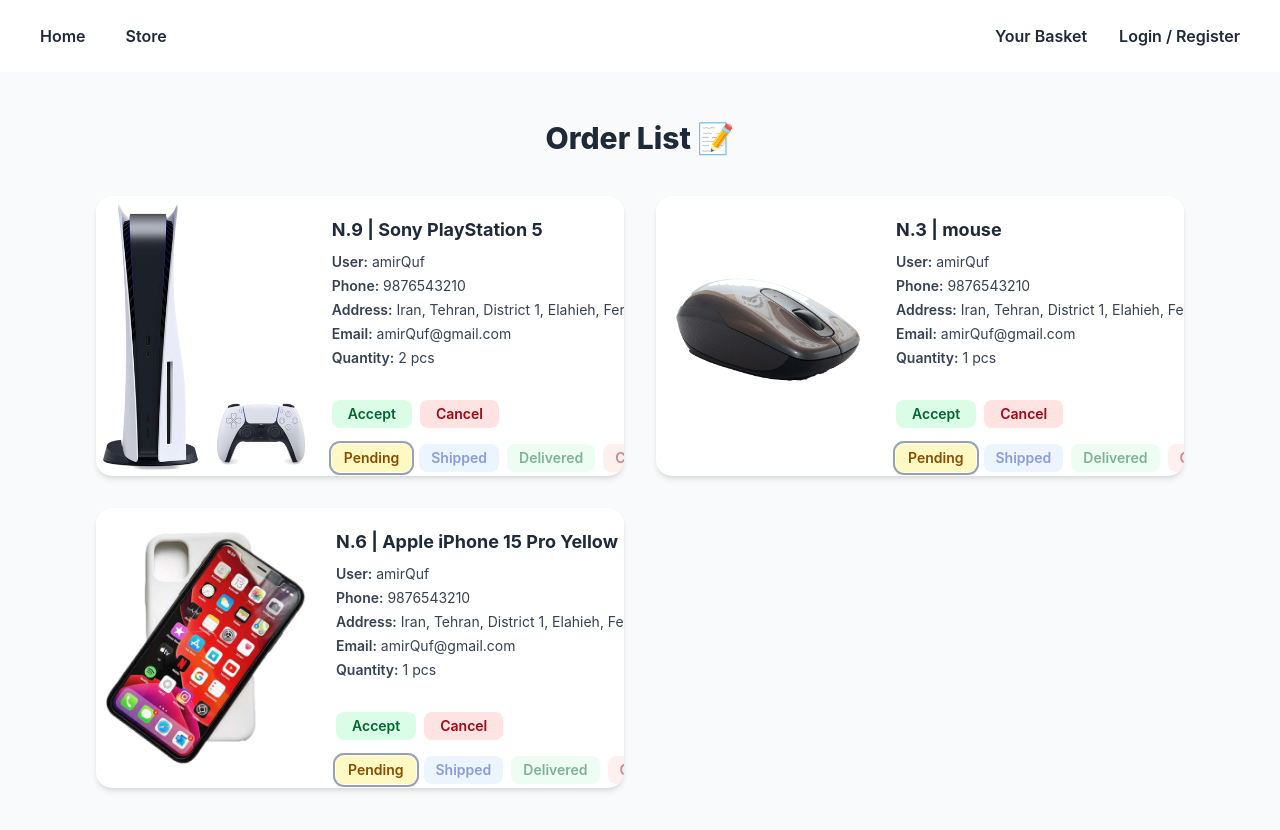
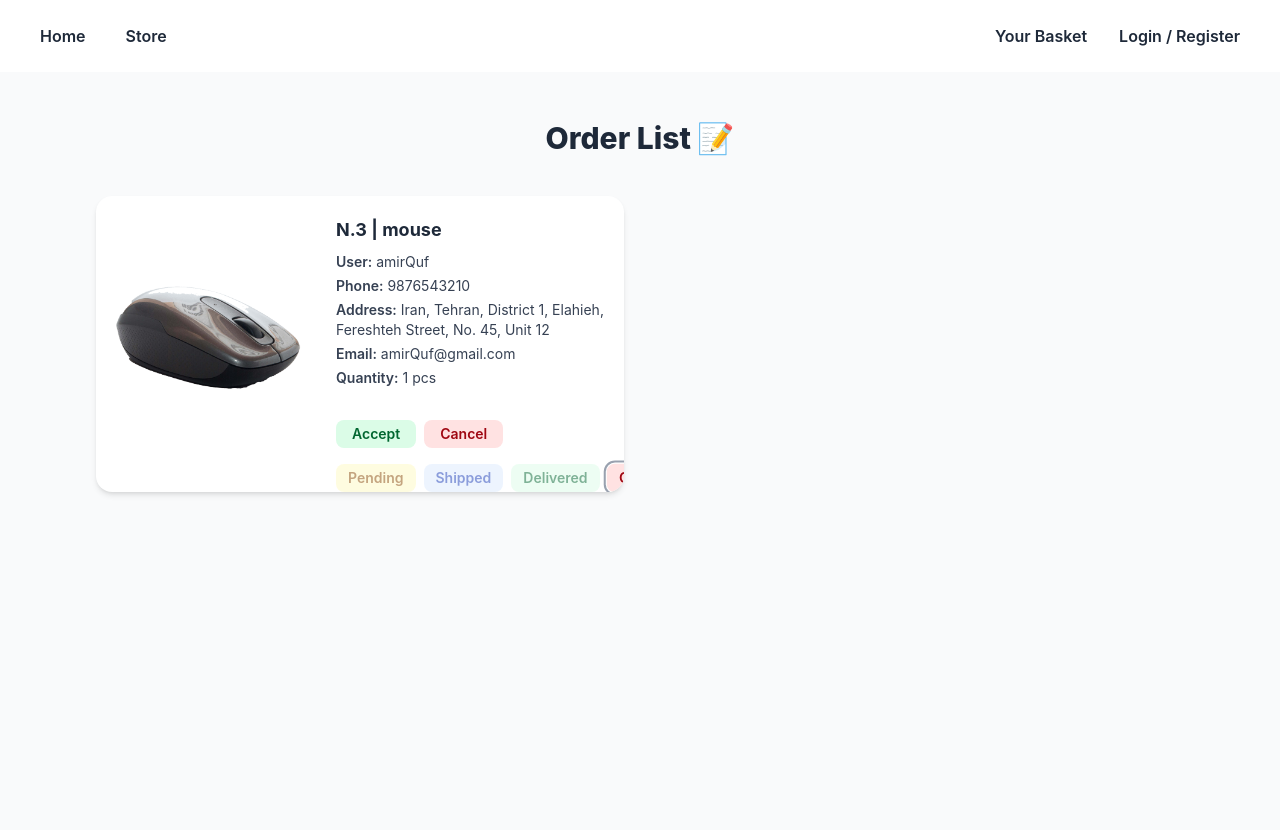
Before and after one commit to developer-iko-mike/NextShop, a Next.js app: page /CMS/orders in a window 1280 px wide. Shown: the top 830 px of the page. Built offline with nearby package versions, Linux system fonts and the light colour scheme; data requests are answered from the project's data file.

Commit message:
handle logic ordre components

```diff
--- a/src/Components/Header.tsx
+++ b/src/Components/Header.tsx
@@ -7,6 +7,7 @@
 import { useEffect, useState } from "react";
 import axios from "axios";
 import { IAdmin } from "./types";
+import { aurl } from "./utiles";
 
 interface INavItems {
   name: string;
@@ -91,7 +92,7 @@
   useEffect(() => {
     const checkUserIsAdmin = async () => {
       if (user) {
-        const { data } = await axios("http://localhost:3001/admins");
+        const { data } = await axios(aurl);
         const isAdmin = data.find((item: IAdmin) => item.gmail === user?.gmail);
 
         if (isAdmin) {
--- a/src/Components/Order.tsx
+++ b/src/Components/Order.tsx
@@ -1,12 +1,12 @@
 import React from "react";
 import axios from "axios";
-import { getProductData } from "./utiles";
+import { getProductData, ourl } from "./utiles";
 import {  Product } from "./types";
 import OrderBtns from "./OrderBtns";
 
 const OrderList = async () => {
   // گرفتن داده‌ها سرور
-  const { data } = await axios.get<Product[]>("http://localhost:3001/orders");
+  const { data } = await axios.get<Product[]>(ourl);
 
   const allOrderItems = data.flatMap(order => order.orderItem ?? []);
 
@@ -22,25 +22,25 @@
           return (
             <div
               key={`${order.id}-${product.id}`}
-              className="bg-white rounded-2xl shadow-md hover:shadow-lg transition-all duration-300 overflow-hidden flex flex-col md:flex-row h-[17.5rem]"
+              className="bg-white rounded-2xl shadow-md hover:shadow-lg transition-all duration-300 overflow-hidden flex flex-col md:flex-row h-[18.5rem]"
             >
               <img
                 src={product.image}
                 alt={product.title}
                 className="w-full md:w-5/12 h-full object-contain"
               />
-              <div className="p-5 flex flex-col justify-between flex-1">
+              <div className="p-5 flex flex-col justify-between flex-1 overflow-auto">
                 <div className="space-y-2">
                   <h3 className="text-lg font-bold text-gray-800">N.{product.id} | {product.title}</h3>
                   <div className="text-sm text-gray-700 space-y-1">
                     <p><span className="font-semibold">User:</span> {order.username}</p>
                     <p><span className="font-semibold">Phone:</span> {order.phone}</p>
-                    <p className="truncate"><span className="font-semibold">Address:</span> {order.address}</p>
+                    <p className="transform-gpu"><span className="font-semibold">Address:</span> {order.address}</p>
                     <p><span className="font-semibold">Email:</span> {order.email}</p>
                     <p><span className="font-semibold">Quantity:</span> {basketItem.qty} pcs</p>
                   </div>
                 </div>
-                <div className="flex flex-wrap gap-2 mt-auto pt-4 pb-4"><OrderBtns status={order.status}/></div>
+                <div className="flex flex-wrap gap-2 mt-auto pt-4 pb-4"><OrderBtns id={order.id} status={order.status}/></div>
               </div>
             </div>
           );
--- a/src/Components/OrderBtns.tsx
+++ b/src/Components/OrderBtns.tsx
@@ -1,59 +1,165 @@
 "use client";
-import React, { useState } from "react";
+import React, { useEffect, useState } from "react";
 import { Product } from "./types";
+import axios from "axios";
+import { ourl } from "./utiles";
+import { motion, AnimatePresence } from "framer-motion";
+import { useRouter } from "next/navigation";
 
-type OrderStatus = Pick<Product, "status">;
+const OrderBtns = ({ id, status }: Pick<Product, "id" | "status">) => {
 
-const OrderBtns = ({ status }: OrderStatus) => {
+  const router = useRouter();
   const [isAcceptClicked, setIsAcceptClicked] = useState<boolean>(false);
   const [isDeliveredClicked, setIsDeliveredClicked] = useState<boolean>(false);
+  const [isCancelClicked , setIsCancelClicked] = useState<boolean>(false);
+
+useEffect(() => {
+  setIsAcceptClicked(false);
+  setIsDeliveredClicked(false);
+  setIsCancelClicked(false);
+
+  switch (status) {
+    case "pending":
+      console.log("The order is being processed.")
+      break;
+    case "shipped":
+      setIsAcceptClicked(true);
+      break;
+    case "delivered":
+      setIsDeliveredClicked(true);
+      break;
+    case "cancelled":
+      setIsCancelClicked(true);
+      break;
+    default:
+      console.warn("The status is unknown:", status);
+      break;
+  }
+}, [status]);
+
+
+  const finllyBtnMethod = (time : number = 750) => {
+    setTimeout(() => {
+      router.refresh();
+    }, time);
+  };
+
+  const handleChangeStatus = async (statusNow : string) => {
+    try {
+      const res = await axios.patch(ourl + `/${id}`, { status: statusNow, });
+      console.log(res);
+    } catch (error) {
+      console.error("خطا در آپدیت سفارش:", error);
+    }
+  }
+
+
+  const handleAccept = () => {
+    handleChangeStatus("shipped")
+    setIsAcceptClicked(true);
+    finllyBtnMethod()
+  };
 
   const handleDelivered = () => {
+    handleChangeStatus("delivered")
     setIsDeliveredClicked(true);
+    finllyBtnMethod()
   };
-  const handleAccept = () => {
-    setIsAcceptClicked(true);
+
+  const handleCancel = () => {
+    handleChangeStatus("cancelled")
+    setIsCancelClicked(true);
+    finllyBtnMethod()
   };
-  const handleDelete = () => {
-    console.log("first")
+
+  const handleDelete = async () => {
+    try {
+      const res = await axios.delete(ourl + `/${id}`);
+      console.log(res);
+    } catch (error) {
+      console.error("خطا در حذف سفارش:", error);
+    }
+  }
+
+  const buttonVariants = {
+    hover: { scale: 1.05, transition: { duration: 0.1 } },
+    tap: { scale: 0.95 },
   };
-  const handleCancel = () => {
-    console.log("first")
+
+  const statusButtonVariants = {
+    initial: { scale: 1 },
+    active: {
+      scale: 1.05,
+      transition: { repeat: Infinity, repeatType: "reverse", duration: 0.5 },
+    },
   };
 
   return (
     <div className="flex flex-wrap gap-2 mt-auto pt-4 pb-4">
+      <AnimatePresence mode="wait">
         {isDeliveredClicked ? null : isAcceptClicked ? (
-        <button
+          <motion.button
+            key="delivered-btn"
+            initial={{ opacity: 0, x: 20 }}
+            animate={{ opacity: 1, x: 0 }}
+            exit={{ opacity: 0, x: -20 }}
+            variants={buttonVariants}
+            whileHover="hover"
+            whileTap="tap"
             onClick={handleDelivered}
-          className="px-4 py-1 text-sm font-semibold rounded-lg bg-green-100 text-green-800 hover:bg-green-200 transition duration-200 cursor-pointer"
+            className="px-4 py-1 text-sm font-semibold rounded-lg bg-green-100 text-green-800 hover:bg-green-200 transition-colors duration-200 cursor-pointer"
           >
             Delivered
-        </button>
+          </motion.button>
         ) : (
-        <button
+          <motion.button
+            key="accept-btn"
+            initial={{ opacity: 0, x: 20 }}
+            animate={{ opacity: 1, x: 0 }}
+            exit={{ opacity: 0, x: -20 }}
+            variants={buttonVariants}
+            whileHover="hover"
+            whileTap="tap"
             onClick={handleAccept}
-          className="px-4 py-1 text-sm font-semibold rounded-lg bg-green-100 text-green-800 hover:bg-green-200 transition duration-200 cursor-pointer"
+            className="px-4 py-1 text-sm font-semibold rounded-lg bg-green-100 text-green-800 hover:bg-green-200 transition-colors duration-200 cursor-pointer"
           >
             Accept
-        </button>
+          </motion.button>
         )}
+      </AnimatePresence>
 
+      <AnimatePresence>
         {isDeliveredClicked ? (
-        <button
+          <motion.button
+            key="delete-btn"
+            initial={{ opacity: 0, x: 20 }}
+            animate={{ opacity: 1, x: 0 }}
+            exit={{ opacity: 0, x: -20 }}
+            variants={buttonVariants}
+            whileHover="hover"
+            whileTap="tap"
             onClick={handleDelete}
-          className="px-4 py-1 text-sm font-semibold rounded-lg bg-red-100 text-red-800 hover:bg-red-200 transition duration-200 cursor-pointer"
+            className="px-4 py-1 text-sm font-semibold rounded-lg bg-red-100 text-red-800 hover:bg-red-200 transition-colors duration-200 cursor-pointer"
           >
             Delete
-        </button>
+          </motion.button>
         ) : (
-        <button
+          <motion.button
+            key="cancel-btn"
+            initial={{ opacity: 0, x: 20 }}
+            animate={{ opacity: 1, x: 0 }}
+            exit={{ opacity: 0, x: -20 }}
+            variants={buttonVariants}
+            whileHover="hover"
+            whileTap="tap"
             onClick={handleCancel}
-          className="px-4 py-1 text-sm font-semibold rounded-lg bg-red-100 text-red-800 hover:bg-red-200 transition duration-200 cursor-pointer"
+            className="px-4 py-1 text-sm font-semibold rounded-lg bg-red-100 text-red-800 hover:bg-red-200 transition-colors duration-200 cursor-pointer"
+            disabled={isCancelClicked}
           >
             Cancel
-        </button>
+          </motion.button>
         )}
+      </AnimatePresence>
 
       <div className="flex gap-2 w-full mt-2">
         {["pending", "shipped", "delivered", "cancelled"].map((statusItem) => {
@@ -78,9 +184,16 @@
               break;
           }
           return (
-            <button
+            <motion.button
               key={statusItem}
               disabled
+              initial="initial"
+              animate={
+                statusItem.toLowerCase() === status.toLowerCase()
+                  ? "active"
+                  : "initial"
+              }
+              variants={statusButtonVariants}
               className={`px-3 py-1 text-sm font-semibold rounded-lg cursor-not-allowed capitalize ${bg} ${text} opacity-50 ${
                 statusItem.toLowerCase() === status.toLowerCase()
                   ? "opacity-100 ring-2 ring-offset-1 ring-gray-400"
@@ -88,12 +201,12 @@
               }`}
             >
               {statusItem}
-            </button>
+            </motion.button>
           );
         })}
       </div>
     </div>
   );
-}
+};
 
 export default OrderBtns;
--- a/src/Components/utiles.ts
+++ b/src/Components/utiles.ts
@@ -1,6 +1,13 @@
 // utiles.ts
 import axios from "axios";
 import { BasketItem, ICartItem, ProductData } from "./types";
+import { useRouter } from "next/navigation";
+
+const purl = "http://localhost:3001/product"
+export const durl = "http://localhost:3001/discount"
+export const ourl = "http://localhost:3001/orders"
+export const uurl = "http://localhost:3001/users"
+export const aurl = "http://localhost:3001/admins"
 
 export interface IGetProductData {
   basketDatas: BasketItem[]; // ✅ آرایه باشه
@@ -8,7 +15,7 @@
 
 export const getProductData = async ({ basketDatas }: IGetProductData) => {
   try {
-    const res = await axios.get("http://localhost:3001/product");
+    const res = await axios.get(purl);
 
     if (!Array.isArray(basketDatas) || basketDatas.length === 0) {
       console.log("❌ basketDatas is empty or invalid");
@@ -31,3 +38,5 @@
     return [];
   }
 };
+
+export default purl;
--- a/src/app/CMS/edit-delete/page.tsx
+++ b/src/app/CMS/edit-delete/page.tsx
@@ -4,9 +4,10 @@
 import axios from "axios";
 import BasketItemCard from "@/Components/types";
 import CMSQuiz from "@/Components/CMSQuiz";
+import purl from "@/Components/utiles";
 
 const EditDelete = async () => {
-  const response = await axios.get("http://localhost:3001/product");
+  const response = await axios.get(purl);
 
   return (
     <Container>
--- a/src/app/CMS/page.tsx
+++ b/src/app/CMS/page.tsx
@@ -6,6 +6,7 @@
 import axios from "axios";
 import { Che, ProductForm } from "@/Components/types";
 import CMSQuiz from "@/Components/CMSQuiz";
+import purl from "@/Components/utiles";
 
 const AdminPanel = () => {
   const [form, setForm] = useState<ProductForm>({
@@ -33,7 +34,7 @@
       });
     } else {
       await axios({
-        url: "http://localhost:3001/product",
+        url: purl,
         method: "POST",
         data: {
           title: form.title,
--- a/src/app/basket/page.tsx
+++ b/src/app/basket/page.tsx
@@ -7,7 +7,7 @@
 import axios from "axios";
 import { toast, ToastContainer } from "react-toastify";
 import Link from "next/link";
-import { getProductData } from "@/Components/utiles";
+import { getProductData, ourl } from "@/Components/utiles";
 
 const Cart = () => {
   const { user, clearBasket } = useUserStore();
@@ -19,31 +19,6 @@
 
   const calculatoringTotal = () =>
     mainBasket.reduce((sum, item) => sum + item.price * item.qty, 0);
-
-  // const getProductData = async () => {
-  //   try {
-  //     const res = await axios.get("http://localhost:3001/product");
-  //     if (res.status === 200) {
-  //       const result = user?.basket
-  //         .map((basketItem: BasketItem) => {
-  //           const dataItem = res.data.find(
-  //             (d: BasketItem) => d.id === basketItem.id
-  //           );
-  //           if (dataItem) {
-  //             return {
-  //               ...dataItem,
-  //               qty: basketItem.qty,
-  //             };
-  //           }
-  //           return null;
-  //         })
-  //         .filter((item: ICartItem) => item !== null);
-  //       setMainBasket(result || []);
-  //     }
-  //   } catch (err) {
-  //     console.error("error in get product info:", err);
-  //   }
-  // };
 
   const totalPrice = useMemo(() => calculatoringTotal(), [mainBasket]);
 
@@ -87,7 +62,7 @@
 
   const handleOrderedUser = async () => {
       const res = await axios({
-        url: "http://localhost:3001/orders",
+        url: ourl,
         method: "POST",
         data: {
           orderItem: user?.basket,
--- a/src/app/login/page.tsx
+++ b/src/app/login/page.tsx
@@ -10,6 +10,7 @@
 import CustomToast from "@/Components/CustomToast";
 import { User } from "@/Components/types";
 import { useRouter } from "next/navigation";
+import { uurl } from "@/Components/utiles";
 
 const Login = () => {
   const { setUser } = useUserStore();
@@ -28,7 +29,7 @@
     onSubmit: async ({ loginId, password }, { resetForm }) => {
       try {
         const handleCheckPassword = (user: User) => user.password === password;
-        const { data } = await axios("http://localhost:3001/users");
+        const { data } = await axios(uurl);
         const usernameAuth =
           data.filter((item: User) => item.username === loginId)[0] || null;
         const phoneAuth =
--- a/src/app/register/page.tsx
+++ b/src/app/register/page.tsx
@@ -8,6 +8,7 @@
 import * as Yup from "yup";
 import useUserStore from "@/Components/stores/useUserStore";
 import { useRouter } from "next/navigation";
+import { uurl } from "@/Components/utiles";
 
 const Register = () => {
   const { setUser } = useUserStore();
@@ -44,7 +45,7 @@
     }),
     onSubmit: async (values, { resetForm }) => {
       try {
-        const res = await axios.post("http://localhost:3001/users", {
+        const res = await axios.post(uurl, {
           ...values,
           basket: [],
         });
--- a/src/app/store/page.tsx
+++ b/src/app/store/page.tsx
@@ -4,9 +4,10 @@
 import Link from "next/link";
 import axios from "axios";
 import BasketItemCard from "@/Components/types";
+import purl from "@/Components/utiles";
 
 const ProductsPage = async () => {
-  const response = await axios.get("http://localhost:3001/product");
+  const response = await axios.get(purl);
 
   return (
     <Container>
--- a/src/db.json
+++ b/src/db.json
@@ -48,20 +48,6 @@
   ],
   "orders": [
     {
-      "id": "2313",
-      "orderItem": [
-        {
-          "id": "9",
-          "qty": 2
-        }
-      ],
-      "username": "amirQuf",
-      "phone": "9876543210",
-      "address": "Iran, Tehran, District 1, Elahieh, Fereshteh Street, No. 45, Unit 12",
-      "email": "amirQuf@gmail.com",
-      "status": "pending"
-    },
-    {
       "id": "e6f0",
       "orderItem": [
         {
@@ -73,21 +59,7 @@
       "phone": "9876543210",
       "address": "Iran, Tehran, District 1, Elahieh, Fereshteh Street, No. 45, Unit 12",
       "email": "amirQuf@gmail.com",
-      "status": "pending"
-    },
-    {
-      "id": "6208",
-      "orderItem": [
-        {
-          "id": "6",
-          "qty": 1
-        }
-      ],
-      "username": "amirQuf",
-      "phone": "9876543210",
-      "address": "Iran, Tehran, District 1, Elahieh, Fereshteh Street, No. 45, Unit 12",
-      "email": "amirQuf@gmail.com",
-      "status": "pending"
+      "status": "cancelled"
     }
   ],
   "users": [
```
Lines whose indentation alone changed are shown as unchanged.
